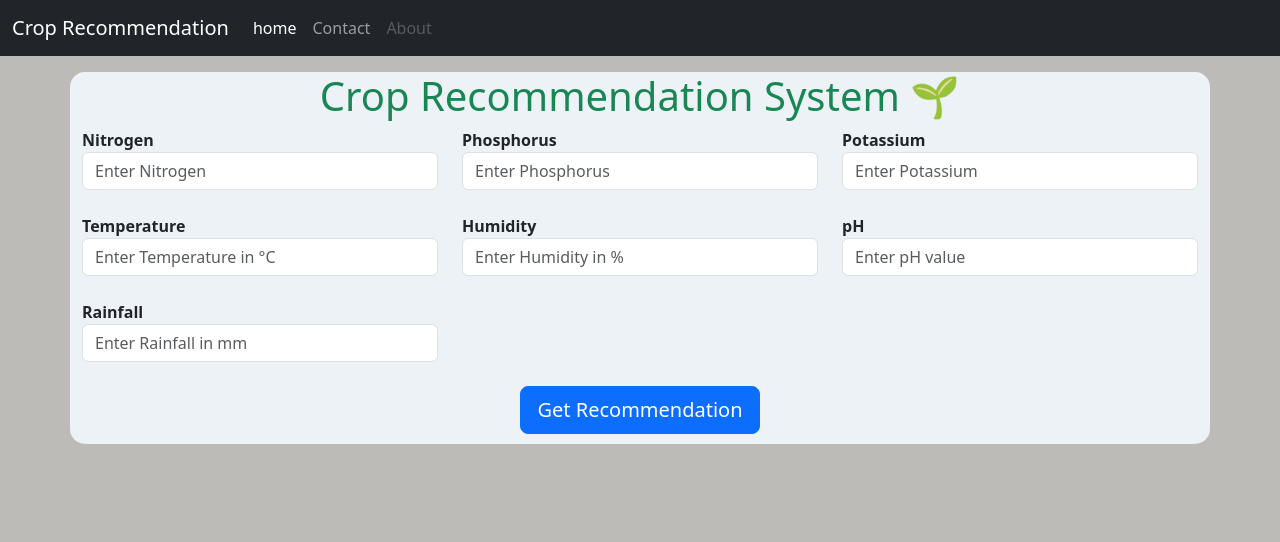
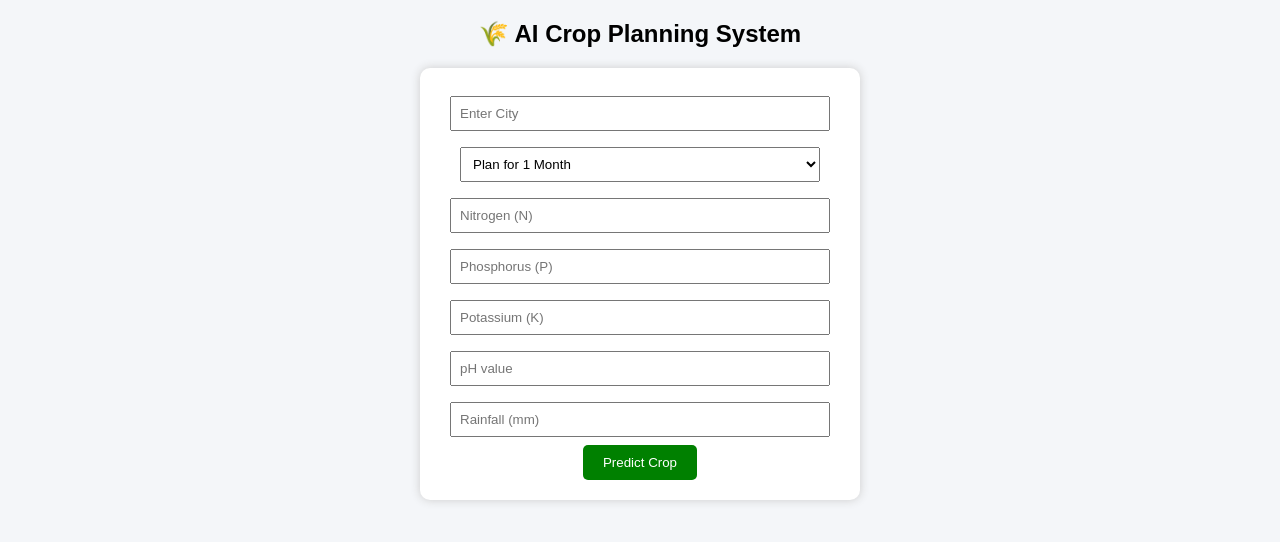
Before and after one commit to adieduv9/Crop-Recommendation-System, a Flask app: page / in a window 1280 px wide. Shown: the top 542 px of the page. Run offline with Flask 3, Linux system fonts and the light colour scheme; parts of the project's set-up code (start-up, migrations or seed data) failed here and were passed over.

Commit message:
Updated pipeline

```diff
--- a/app.py
+++ b/app.py
@@ -1,73 +1,68 @@
-from flask import Flask, request, render_template
+from flask import Flask, render_template, request
 import numpy as np
 import pickle
+from datetime import datetime
+from weather import get_weather
 
-# Create Flask app
 app = Flask(__name__)
 
-# Load model and scalersN
-model_path = 'model.pkl'
-scaler_stand_path = 'standscaler.pkl'
-scaler_minmax_path = 'minmaxscaler.pkl'
+# Load model and scaler
+model = pickle.load(open("model.pkl", "rb"))
+scaler = pickle.load(open("standscaler.pkl", "rb"))
 
-model = pickle.load(open(model_path, 'rb'))
-sc = pickle.load(open(scaler_stand_path, 'rb'))
-ms = pickle.load(open(scaler_minmax_path, 'rb'))
+def get_season(month):
+    if month in [6,7,8,9]:
+        return "Kharif"
+    elif month in [10,11,12,1]:
+        return "Rabi"
+    else:
+        return "Summer"
 
-# Define routes
-@app.route('/')
-def index():
+@app.route("/", methods=["GET", "POST"])
+def home():
+    if request.method == "POST":
+
+        try:
+            city = request.form["city"]
+            duration = int(request.form["duration"])
+
+            nitrogen = float(request.form["nitrogen"])
+            phosphorus = float(request.form["phosphorus"])
+            potassium = float(request.form["potassium"])
+            ph = float(request.form["ph"])
+            rainfall = float(request.form["rainfall"])
+
+            # Get live weather
+            weather = get_weather(city)
+            if weather is None:
+                return render_template("index.html", error="Invalid city or API error.")
+
+            temperature, humidity = weather
+
+            # Project future weather
+            projected_temp = temperature + (0.4 * duration)
+
+            current_month = datetime.now().month
+            future_month = (current_month + duration - 1) % 12 + 1
+            season = get_season(future_month)
+
+            # Prepare input for model
+            features = np.array([[nitrogen, phosphorus, potassium,
+                                  projected_temp, humidity, ph, rainfall]])
+
+            scaled = scaler.transform(features)
+            prediction = model.predict(scaled)[0]
+
+            return render_template("index.html",
+                                   prediction=prediction,
+                                   season=season,
+                                   temperature=round(projected_temp,2),
+                                   humidity=humidity)
+
+        except Exception as e:
+            return render_template("index.html", error="Something went wrong.")
+
     return render_template("index.html")
 
-@app.route("/predict", methods=['POST'])
-def predict():
-    # Get input data from the form
-    N = request.form.get('Nitrogen')
-    P = request.form.get('Phosporus')
-    K = request.form.get('Potassium')
-    temp = request.form.get('Temperature')
-    humidity = request.form.get('Humidity')
-    ph = request.form.get('Ph')
-    rainfall = request.form.get('Rainfall')
-
-    # Create feature list and reshape
-    feature_list = [N, P, K, temp, humidity, ph, rainfall]
-    single_pred = np.array(feature_list).reshape(1, -1)
-
-    # Scale features
-    scaled_features = ms.transform(single_pred)
-    final_features = sc.transform(scaled_features)
-
-    # Make prediction
-    prediction = model.predict(final_features)
-
-    # Map prediction to crop
-    crop_dict = {
-        1: "Rice", 2: "Maize", 3: "Jute", 4: "Cotton", 5: "Coconut", 6: "Papaya", 7: "Orange",
-        8: "Apple", 9: "Muskmelon", 10: "Watermelon", 11: "Grapes", 12: "Mango", 13: "Banana",
-        14: "Pomegranate", 15: "Lentil", 16: "Blackgram", 17: "Mungbean", 18: "Mothbeans",
-        19: "Pigeonpeas", 20: "Kidneybeans", 21: "Chickpea", 22: "Coffee"
-    }
-
-    # Get the crop name and image filename based on prediction
-    crop = crop_dict.get(prediction[0], "Unknown")
-    image = f"{prediction[0]}.jpg" if prediction[0] in crop_dict else None
-    result = f"{crop} is the best crop to be cultivated right there" if crop != "Unknown" else "Sorry, we could not determine the best crop to be cultivated with the provided data."
-
-    print(f"Prediction: {prediction[0]}")
-    print(f"Crop: {crop}")
-    print(f"Image: {image}")
-
-    return render_template('index.html', result=result, image=image)
-
-
-
-    # # Get the crop name based on prediction
-    # crop = crop_dict.get(prediction[0], "Unknown")
-    # result = f"{crop} is the best crop to be cultivated right there" if crop != "Unknown" else "Sorry, we could not determine the best crop to be cultivated with the provided data."
-
-    # return render_template('index.html', result=result)
-
-# Run the app
 if __name__ == "__main__":
     app.run(debug=True)
--- a/templates/index.html
+++ b/templates/index.html
@@ -1,130 +1,87 @@
-<!doctype html>
-<html lang="en">
+<!DOCTYPE html>
+<html>
 <head>
-    <meta charset="utf-8">
-    <meta name="viewport" content="width=device-width, initial-scale=1">
-    <title>Crop Prediction System</title>
-    <link href="https://cdn.jsdelivr.net/npm/bootstrap@5.3.0-alpha3/dist/css/bootstrap.min.css" rel="stylesheet" integrity="sha384-KK94CHFLLe+nY2dmCWGMq91rCGa5gtU4mk92HdvYe+M/SXH301p5ILy+dN9+nJOZ" crossorigin="anonymous">
-  </head>
+    <title>AI Crop Planner</title>
     <style>
-		h1 {
-			color: mediumseagreen;
+        body {
+            font-family: Arial;
+            background: #f4f6f9;
             text-align: center;
         }
-
-		.warning {
+        form {
+            background: white;
+            padding: 20px;
+            margin: 20px auto;
+            width: 400px;
+            border-radius: 10px;
+            box-shadow: 0px 0px 10px #ccc;
+        }
+        input, select {
+            width: 90%;
+            padding: 8px;
+            margin: 8px 0;
+        }
+        button {
+            padding: 10px 20px;
+            background: green;
+            color: white;
+            border: none;
+            border-radius: 5px;
+        }
+        .result {
+            margin-top: 20px;
+            padding: 15px;
+            background: #e6ffe6;
+            border-radius: 8px;
+        }
+        .error {
+            margin-top: 20px;
+            padding: 15px;
+            background: #ffe6e6;
+            border-radius: 8px;
             color: red;
-			font-weight: bold;
-			text-align: center;
-		}
-		.card{
-		margin-left:410px;
-		margin-top: 20px;
-		color: white;
-		}
-		.container{
-		background:#edf2f7;
-		font-weight: bold;
-		padding-bottom:10px;
-		border-radius: 15px;
         }
     </style>
+</head>
+<body>
 
+<h2>🌾 AI Crop Planning System</h2>
 
+<form method="POST">
+    <input type="text" name="city" placeholder="Enter City" required>
 
+    <select name="duration">
+        <option value="1">Plan for 1 Month</option>
+        <option value="2">Plan for 2 Months</option>
+        <option value="3">Plan for 3 Months</option>
+        <option value="4">Plan for 4 Months</option>
+        <option value="5">Plan for 5 Months</option>
+        <option value="6">Plan for 6 Months</option>
+    </select>
 
-  <body style="background:#BCBBB8">
-  <!--=======================navbar=====================================================-->
-<nav class="navbar navbar-expand-lg navbar-dark bg-dark">
-  <div class="container-fluid">
-    <a class="navbar-brand" href="/">Crop Recommendation</a>
-    <button class="navbar-toggler" type="button" data-bs-toggle="collapse" data-bs-target="#navbarSupportedContent" aria-controls="navbarSupportedContent" aria-expanded="false" aria-label="Toggle navigation">
-      <span class="navbar-toggler-icon"></span>
-    </button>
-    <div class="collapse navbar-collapse" id="navbarSupportedContent">
-      <ul class="navbar-nav me-auto mb-2 mb-lg-0">
-        <li class="nav-item">
-          <a class="nav-link active" aria-current="page" href="#">home</a>
-        </li>
-        <li class="nav-item">
-          <a class="nav-link" href="#">Contact</a>
-        </li>
-        <li class="nav-item">
-          <a class="nav-link disabled">About</a>
-        </li>
-      </ul>
-      <!-- <form class="d-flex" role="search">
-        <input class="form-control me-2" type="search" placeholder="Search" aria-label="Search">
-        <button class="btn btn-outline-success" type="submit">Search</button>
-      </form> -->
-    </div>
-  </div>
-</nav>
+    <input type="number" name="nitrogen" placeholder="Nitrogen (N)" required>
+    <input type="number" name="phosphorus" placeholder="Phosphorus (P)" required>
+    <input type="number" name="potassium" placeholder="Potassium (K)" required>
+    <input type="number" step="0.1" name="ph" placeholder="pH value" required>
+    <input type="number" step="0.1" name="rainfall" placeholder="Rainfall (mm)" required>
 
-<!--==========================================================================================-->
-  <div class="container my-3 mt-3">
-      <h1 class="text-success">Crop Recommendation System <span class="text-success">🌱</span></h1>
-
-<!--      adding form-->
-      <form action="/predict" method="POST">
-          <div class="row">
-              <div class="col-md-4">
-					<label for="Nitrogen">Nitrogen</label>
-					<input type="number" id="Nitrogen" name="Nitrogen" placeholder="Enter Nitrogen" class="form-control" required step="0">
-				</div>
-               <div class="col-md-4">
-					<label for="Phosporus">Phosphorus</label>
-					<input type="number" id="Phosporus" name="Phosporus" placeholder="Enter Phosphorus" class="form-control" required step="00">
-				</div>
-				<div class="col-md-4">
-					<label for="Potassium">Potassium</label>
-					<input type="number" id="Potassium" name="Potassium" placeholder="Enter Potassium" class="form-control" required step="0">
-				</div>
-          </div>
-
-          <div class="row mt-4">
-				<div class="col-md-4">
-					<label for="Temperature">Temperature</label>
-					<input type="number" step="0.01" id="Temperature" name="Temperature" placeholder="Enter Temperature in °C" class="form-control" required step="0">
-				</div>
-				<div class="col-md-4">
-					<label for="Humidity">Humidity</label>
-					<input type="number" step="0.01" id="Humidity" name="Humidity" placeholder="Enter Humidity in %" class="form-control" required step="0">
-				</div>
-				<div class="col-md-4">
-					<label for="pH">pH</label>
-					<input type="number" step="0.01" id="Ph" name="Ph" placeholder="Enter pH value" class="form-control" required step="0">
-				</div>
-			</div>
-
-          <div class="row mt-4">
-				<div class="col-md-4">
-					<label for="Rainfall">Rainfall</label>
-					<input type="number" step="0.01" id="Rainfall" name="Rainfall" placeholder="Enter Rainfall in mm" class="form-control" required>
-				</div>
-			</div>
-
-
-
-           <div class="row mt-4">
-
-           <div class="col-md-12 text-center">
-				<button type="submit" class="btn btn-primary btn-lg">Get Recommendation</button>
-			</div>
-			</div>
+    <button type="submit">Predict Crop</button>
 </form>
 
-
-
-	{% if result %}
-	  <h2>{{ result }}</h2>
-	  {% if image %}
-	  	<img src="{{ url_for('static', filename='images/' + image) }}" alt="Crop Image" width="150" height="150">
-	  {% endif %}
+{% if prediction %}
+<div class="result">
+    <h3>Recommended Crop: {{ prediction }}</h3>
+    <p>Season: {{ season }}</p>
+    <p>Projected Temperature: {{ temperature }} °C</p>
+    <p>Humidity: {{ humidity }} %</p>
+</div>
 {% endif %}
 
+{% if error %}
+<div class="error">
+    {{ error }}
 </div>
+{% endif %}
 
-    <script src="https://cdn.jsdelivr.net/npm/bootstrap@5.3.0-alpha3/dist/js/bootstrap.bundle.min.js" integrity="sha384-ENjdO4Dr2bkBIFxQpeoTz1HIcje39Wm4jDKdf19U8gI4ddQ3GYNS7NTKfAdVQSZe" crossorigin="anonymous"></script>
 </body>
 </html>
```
Also changed, not shown: requirements.txt (+6 -5 lines), weather.py (added, +25 -0 lines), 1 other file. Lines whose indentation alone changed are shown as unchanged.
